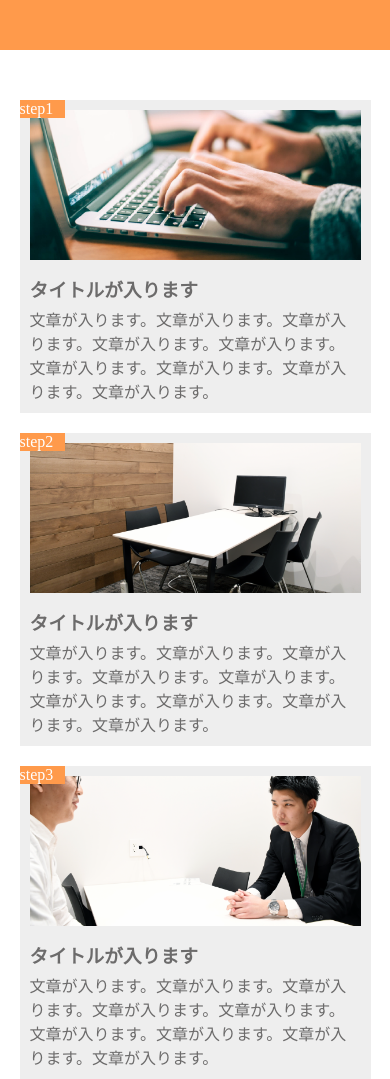
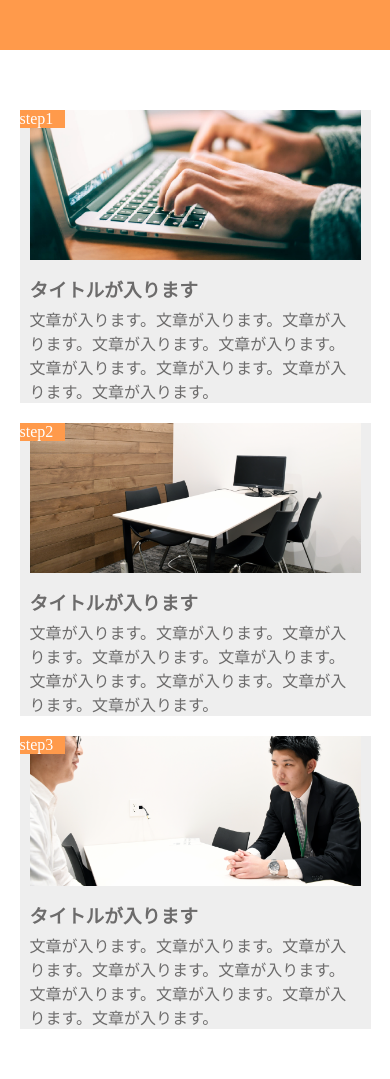
Before and after one commit to taksas/DWCO_HTMLCSS_1_10S, a plain HTML site: page index.html in a window 390 px wide. Shown: the top 1079 px of the page. Drawn offline with Linux system fonts and the light colour scheme.

Commit message:
FlexBoxの解除を習得

```diff
--- a/style.css
+++ b/style.css
@@ -106,6 +106,11 @@
 
 
 
+    .blog-box {
+      display: block; /* Flexboxの利用 */
+      flex-wrap: wrap;
+    }
+
     .blog-box > div {
       width: 100%;
     }
@@ -113,8 +118,6 @@
     .blog-box > div:nth-child(2) {
       margin: 20px 0;
     }
-
-
 
     .pic {
       width: 100%;
```
